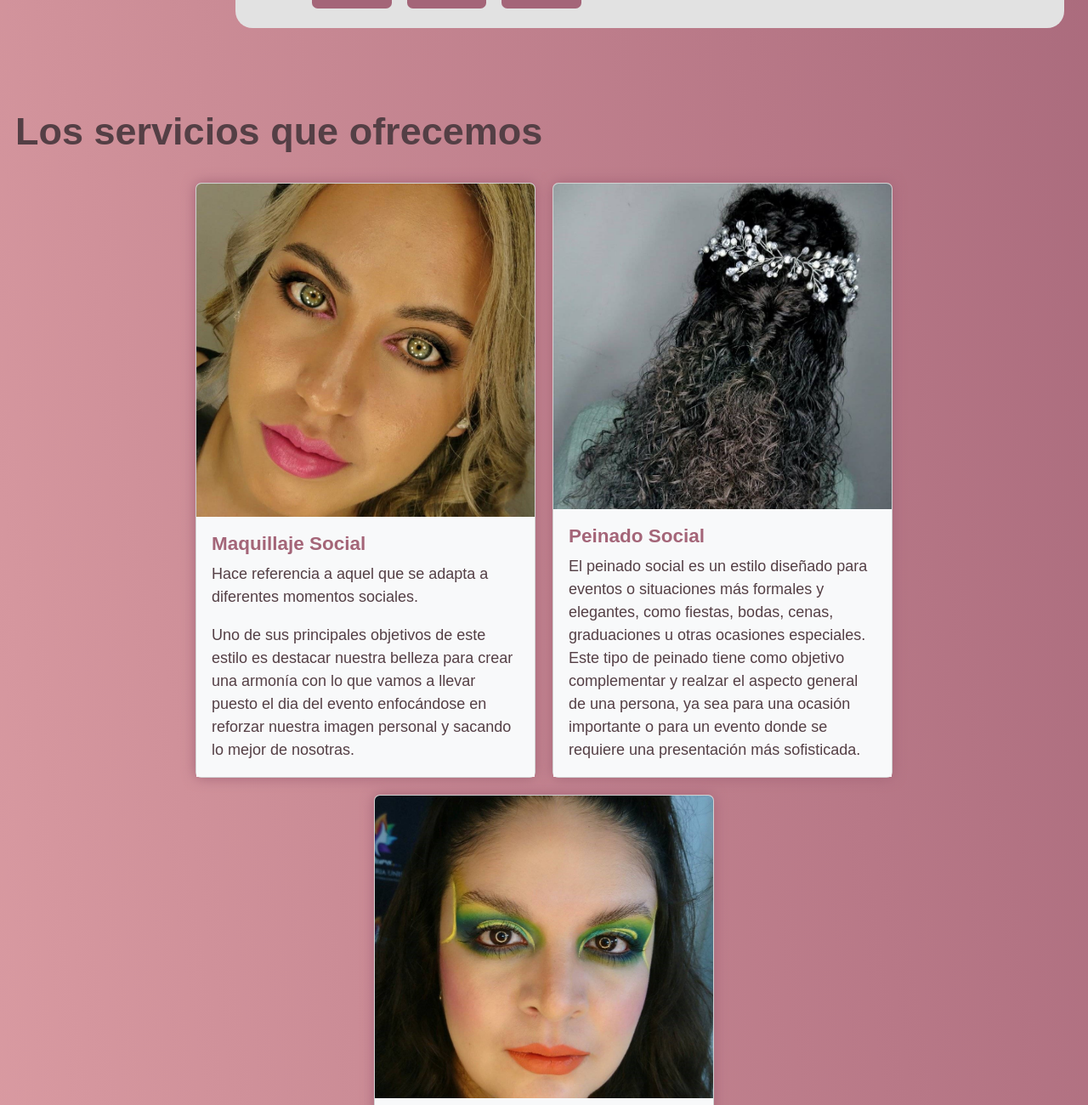
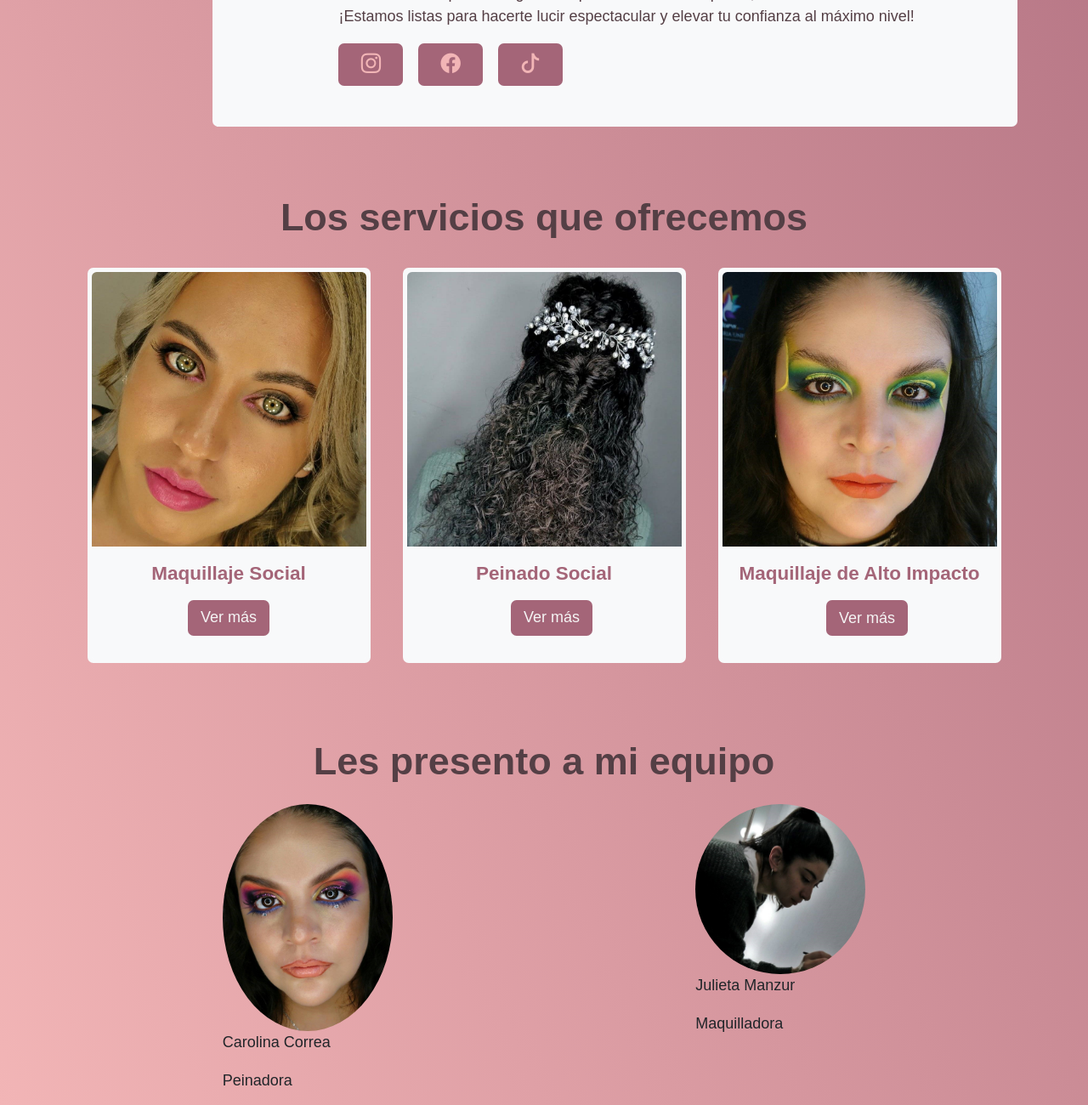
Before and after one commit to NunezHoracio/claudiaveramakeup, a plain HTML site: page index.html in a window 1280 px wide. Shown: the part 1440-2740 px from the top of the page at 85% size. Drawn offline with nearby package versions, Linux system fonts and the light colour scheme.

Commit message:
V2.0
Se realizan cambios en archivo css para reparar bugs.
Se reducen lineas en css y se aprovechan las clases de bootstrap
Se trabajó en las dos primeras secciones.

```diff
--- a/css/styles.css
+++ b/css/styles.css
@@ -76,15 +76,82 @@
     100% { text-shadow: 0 0 3px rgba(0, 0, 0, .6); }
   }
 
-  .content-banner h3 {
+  .content-banner h2 {
     color: var(--pink);
     text-shadow: 0 0 10px rgba(0, 0, 0, .6);
   }
 
   .seccion {
-    padding-top: 100px;
+    padding-top: 80px;
   }
 
+  .section-title {
+    font-size: 2.5em;
+    font-weight: 700;
+    color: var(--dark);
+    margin-bottom: 0.5em;
+  }
+
+  .about-me__container{
+    width: 85%;
+  }
+
+  .about-me__photo{
+    box-shadow: 0 0 20px rgba(0, 0, 0, .5);
+    position: absolute;
+    top: 20px;
+    left: -130px;
+  }
+
+  .about-me__photo img{
+    width: 250px;
+  }
+
+  .about-me__info{
+    padding: 30px 30px 30px 130px;
+  }
+
+  .card-text {
+    color: var(--dark);
+  }
+
+  .social-icons i {
+    font-size: 1.3em;
+    margin: 0.5em;
+    color: var(--pink);
+    cursor: pointer;
+  }
+
+  .social-btn:hover i {
+    color: var(--dark-pink);
+  }
+
+  .card-title {
+    font-weight: 700;
+    color: var(--dark-pink);
+  }
+
+  .member-img{
+    width: 200px;
+  }
+
+  @media (max-width: 991px){
+
+    .about-me__container{
+      width: 100%;
+    }
+
+    .about-me__photo{
+      top: -70px;
+      left: 60%;
+    }
+
+    .about-me__info{
+      padding: 150px 30px 30px;
+    }
+  }
+
+/*
   .about-me{
      margin-bottom: 300px;
   }
@@ -327,4 +394,4 @@
     .about-me .card-body{
       padding: 80px 30px 50px 30px;
     }
-  }
+  }*/
--- a/index.html
+++ b/index.html
@@ -44,21 +44,21 @@
               </div>
             </nav>
       </header>
-        <main class="p-3">
-            <section class="banner" id="home">
+      <main class="p-3" id="home">
+        <section class="banner">
             <div class="content-banner">
                 <h1 class="main-title">Claudia Vera</h1>
-                    <h3>Makeup and Hair</h3>
+                <h2>Makeup and Hair</h2>
             </div>
         </section>
-            <section class="about-me seccion"  id="about-me">
-                  <div class="about-me__container d-flex flex-column flex-lg-row align-items-center">
-                    <div class="about-me__photo">
-                      <img src="./images/perfil.jpg" class="img-fluid rounded-start" alt="profile photo">
+        <section class="about-me seccion container d-flex justify-content-end"  id="about-me">
+          <div class="about-me__container d-flex flex-column flex-lg-row align-items-center bg-light rounded position-relative">
+            <div class="about-me__photo rounded border border-5 border-light">
+              <img src="./images/perfil.jpg" class="rounded float-start" alt="profile photo">
             </div>
-                    <div class="about-me__info">
+            <div class="about-me__info ms-lg-3 ">
               <div class="card-body">
-                        <h3 class="card-title">Sobre mi</h3>
+                <h3 class="section-title">Sobre mi</h3>
                 <p class="card-text">Hola! Mi nombre es Claudia.</p>
                 <p class="card-text">Soy maquilladora profesional con más de 12 años de experiencia y hace un tiempo incorporé peinados al servicio.</p>
                 <p class="card-text">Mi verdadera pasión es el maquillaje social, ese que realza la belleza de cada persona. Pero también tengo una especialización en Makeup de alto impacto, ¡donde la creatividad y la audacia se fusionan para crear looks sorprendentes!</p>
@@ -74,43 +74,74 @@
             </div>
           </div>
         </section>
-            <section class="services seccion" id="services">
-                <h3 class="seccion-title">Los servicios que ofrecemos</h3>
-                <div class="d-flex justify-content-center align-items-center flex-wrap">
-                        <div class="card">
-                          <div class="card-pic">
-                            <img src="./images/social-makeup.jpg" class="card-img-top" alt="social makeup">
-                          </div>
-                            <div class="card-body bg-light">
-                              <h5 class="card-title">Maquillaje Social</h5>
+        <section class="services seccion container" id="services">
+          <h3 class="section-title text-center">Los servicios que ofrecemos</h3>
+          <div class="container-cards d-flex justify-content-around align-items-start flex-wrap">
+            <div class="card m-2 border border-5 border-light bg-light" style="width: 18.5rem;">
+              <img src="/images/social-makeup.jpg" class="card-img-top" alt="maquillaje social">
+              <div class="card-body d-flex flex-column align-items-center">
+                <h5 class="card-title text-center">Maquillaje Social</h5>
+                <button class="btn m-2" type="button" data-bs-toggle="collapse" data-bs-target="#collapseExampleMS" aria-expanded="false" aria-controls="collapseExample">
+                  Ver más
+                </button>
+                <div class="collapse" id="collapseExampleMS">
+                  <div class="card card-body bg-light">
                     <p class="card-text">Hace referencia a aquel que se adapta a diferentes momentos sociales.</p>
                     <p class="card-text">Uno de sus principales objetivos de este estilo es destacar nuestra belleza para crear una armonía con lo que vamos a llevar puesto el dia del evento enfocándose en reforzar nuestra imagen personal y sacando lo mejor de nosotras.</p>
                   </div>
                 </div>
-                      <div class="card">
-                        <div class="card-pic">
-                          <img src="./images/peinados.jpg" class="card-img-top" alt="peinados social">
               </div>
-                        <div class="card-body bg-light">
-                          <h5 class="card-title">Peinado Social</h5>
+            </div>
+            <div class="card m-2 border border-5 border-light bg-light" style="width: 18.5rem;">
+              <img src="/images/peinados.jpg" class="card-img-top" alt="maquillaje social">
+              <div class="card-body">
+                <h5 class="card-title text-center">Peinado Social</h5>
+                <p class="d-inline-flex gap-1 w-100 justify-content-center m-2">
+                  <button class="btn" type="button" data-bs-toggle="collapse" data-bs-target="#collapseExamplePS" aria-expanded="false" aria-controls="collapseExample">
+                    Ver más
+                  </button>
+                </p>
+                <div class="collapse" id="collapseExamplePS">
+                  <div class="card card-body bg-light">
                     <p class="card-text">El peinado social es un estilo diseñado para eventos o situaciones más formales y elegantes, como fiestas, bodas, cenas, graduaciones u otras ocasiones especiales. Este tipo de peinado tiene como objetivo complementar y realzar el aspecto general de una persona, ya sea para una ocasión importante o para un evento donde se requiere una presentación más sofisticada.</p>
                   </div>
                 </div>
-                      <div class="card">
-                        <div class="card-pic">
-                          <img src="./images/maquillaje-de-alto-impacto.jpg" class="card-img-top" alt="maquillaje d alto impacto">
               </div>
-                        <div class="card-body bg-light">
-                          <h5 class="card-title">Maquillaje de Alto Impacto</h5>
+            </div>
+            <div class="card m-2 border border-5 border-light bg-light" style="width: 18.5rem;">
+              <img src="/images/maquillaje-de-alto-impacto.jpg" class="card-img-top" alt="maquillaje social">
+              <div class="card-body">
+                <h5 class="card-title text-center">Maquillaje de Alto Impacto</h5>
+                <p class="d-inline-flex gap-1 w-100 justify-content-center m-2">
+                  <button class="btn" type="button" data-bs-toggle="collapse" data-bs-target="#collapseExample" aria-expanded="false" aria-controls="collapseExample">
+                    Ver más
+                  </button>
+                </p>
+                <div class="collapse" id="collapseExample">
+                  <div class="card card-body bg-light">
                     <p class="card-text">Es una técnica y estilo de maquillaje que se caracteriza por ser audaz, llamativo y dramático. Su objetivo es resaltar y realzar los rasgos faciales de una manera notable, creando un efecto impactante y a menudo fuera de lo convencional. Este tipo de maquillaje suele ser utilizado en eventos artísticos, desfiles de moda o sesiones de fotografía donde se busca una apariencia más extravagante.</p>
                   </div>
                 </div>
               </div>
+            </div>
+          </div>
         </section>
-            <section class="team seccion" id="team">
-                <h3 class="seccion-title">Les presento a mi equipo</h3>
-                <div class="team-container row d-flex justify-content-around">
-                    <div class="team-card col-12 col-md-3 mb-5 d-flex flex-column align-items-center">
+        <section class="team seccion container" id="team">
+          <h3 class="section-title text-center">Les presento a mi equipo</h3>
+          <div class="team-container d-flex justify-content-around">
+            <div class="team-member">
+              <img src="/images/carolina-correa.jpg" class="member-img rounded-circle" alt="Carolina photo">
+              <p class="member__name">Carolina Correa</p>
+              <span class="member__rol">Peinadora</span>
+            </div>
+            <div class="team-member">
+              <img src="/images/julieta-manzur.jpg" class="member-img  rounded-circle" alt="Julieta photo">
+              <p class="member__name">Julieta Manzur</p>
+              <span class="member__rol">Maquilladora</span>
+            </div>
+          </div>
+        </section>
+                <!--<div class="team-card col-12 col-md-3 mb-5 d-flex flex-column align-items-center">
                     <div class="profile-photo">
                         <img src="./images/julieta-manzur.jpg" alt="julieta profile photo">
                     </div>
@@ -128,8 +159,7 @@
                         <div class="profile-rol">Peinadora</div>
                     </div>
                 </div>
-                </div>
-            </section>
+
         <section class="works seccion" id="works">
             <h3 class="seccion-title">Te mostramos algunos de nuestros trabajos</h3>
               <div class="gallery">
@@ -213,7 +243,7 @@
       <footer class="mt-5 d-flex justify-content-center align-items-center">
         <span>Desarrollado por <a href="https://nunezhoracio.github.io/portfolio/" class="footer-link">Horacio Rodolfo Nuñez</a></span>
       </footer>
-    </div>
+    </div>-->
     <script src="https://cdn.jsdelivr.net/npm/bootstrap@5.2.3/dist/js/bootstrap.bundle.min.js" integrity="sha384-kenU1KFdBIe4zVF0s0G1M5b4hcpxyD9F7jL+jjXkk+Q2h455rYXK/7HAuoJl+0I4" crossorigin="anonymous"></script>
 </body>
 </html>
```
Lines whose indentation alone changed are shown as unchanged.
